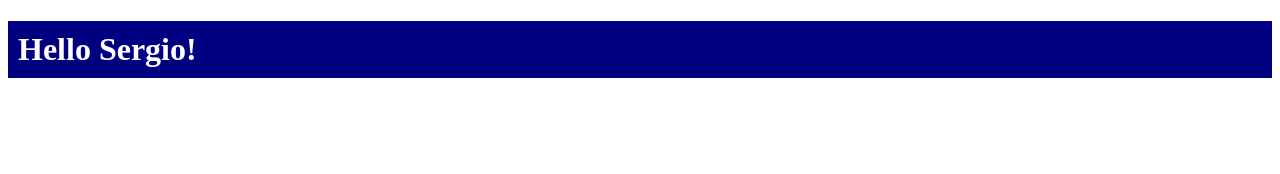
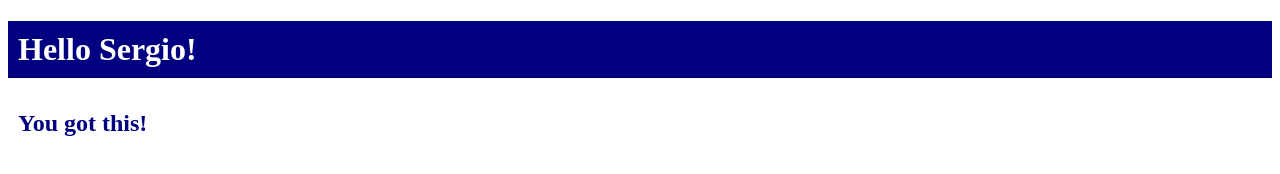
Before and after one commit to castillocodes/basic_repo, a plain HTML site: page index.html in a window 1280 px wide. Drawn offline with Linux system fonts and the light colour scheme.

Commit message:
added h2

```diff
--- a/index.html
+++ b/index.html
@@ -6,4 +6,5 @@
     <link rel="stylesheet" href="style.css">
 </head>
 <h1>Hello Sergio!</h1>
+<h2>You got this!</h2>
 </html>
--- a/style.css
+++ b/style.css
@@ -3,3 +3,7 @@ h1{
     background-color: navy;
     padding: 10px;
 }
+h2{
+    color: navy;
+    padding: 10px;
+}
```
